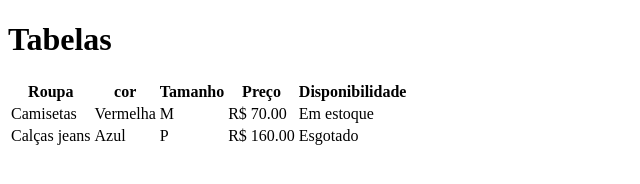
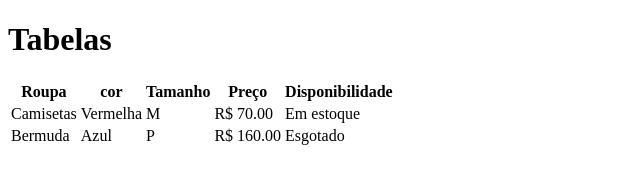
Before and after one commit to lucas1711/Aula-tabela, a plain HTML site: page index.html in a window 1280 px wide. Shown: the whole page, without its empty margins (0-640 px from the left). Drawn offline with Linux system fonts and the light colour scheme.

Commit message:
Trocado de calça jeans para bermuda

```diff
--- a/index.html
+++ b/index.html
@@ -25,7 +25,7 @@
             <td>Em estoque</td>
         </tr>
         <tr>
-            <td>Calças jeans</td>
+            <td>Bermuda</td>
             <td>Azul</td>
             <td>P</td>
             <td>R$ 160.00</td>
```
